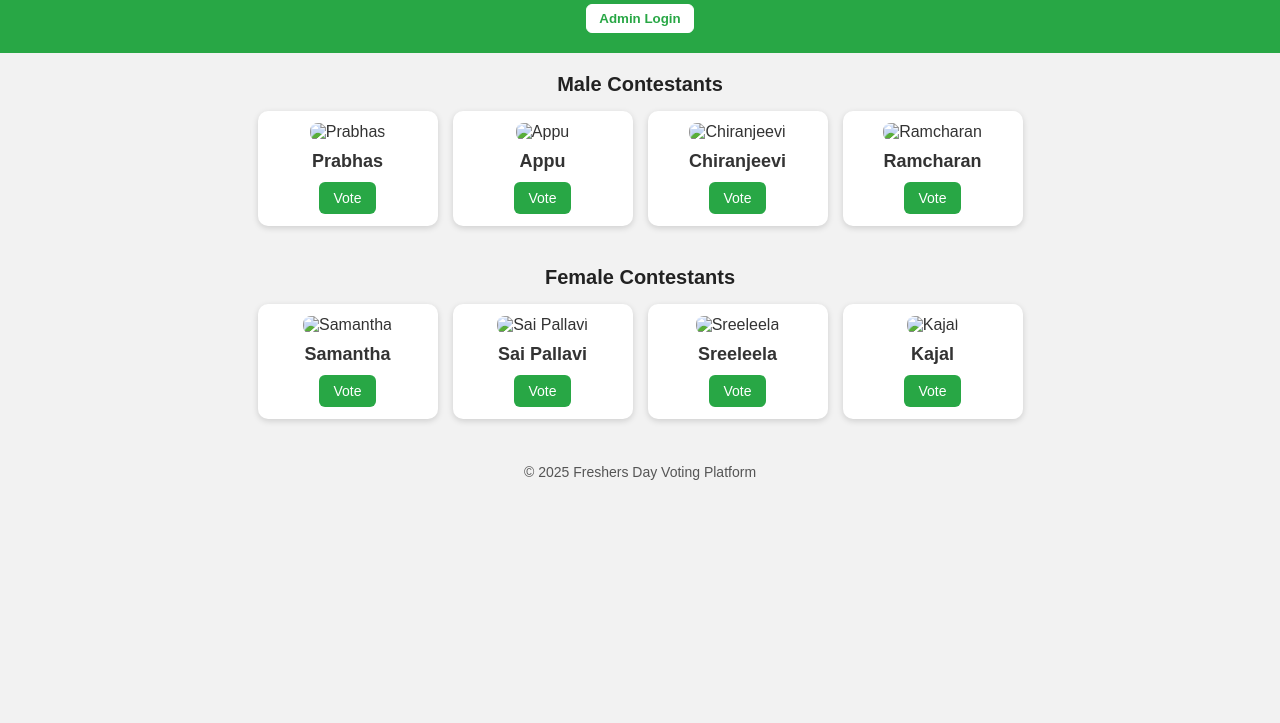
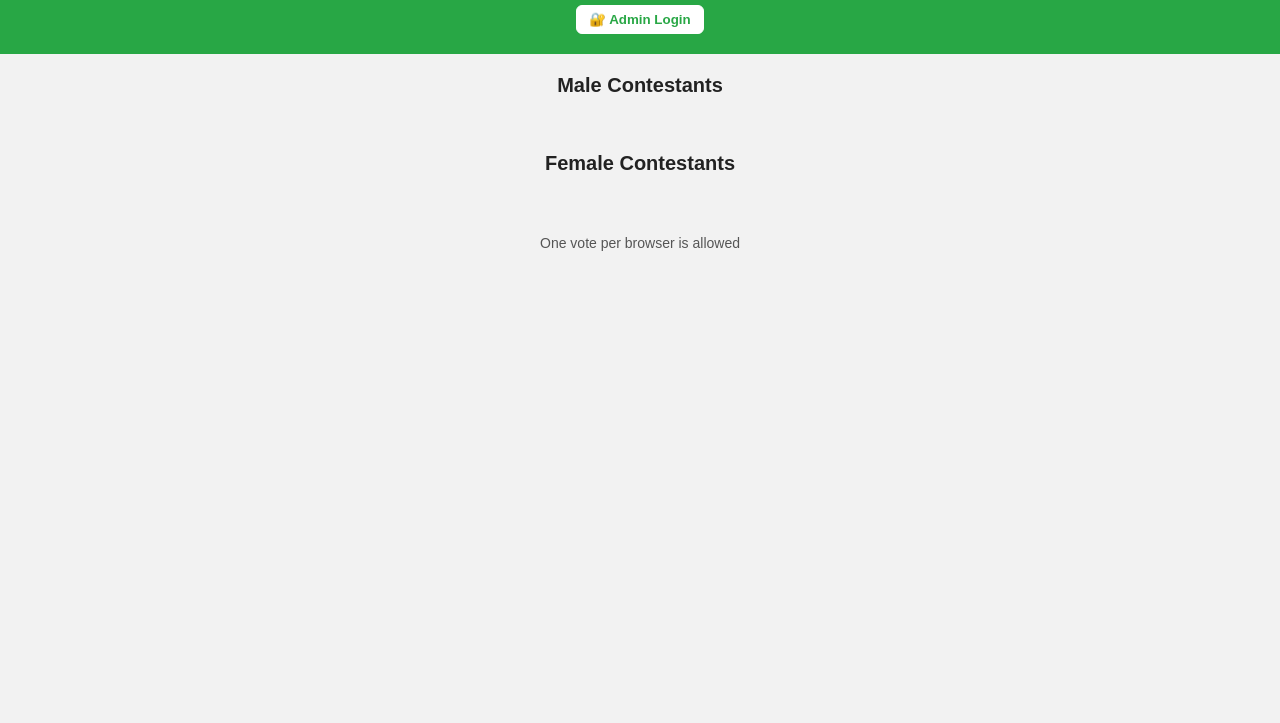
Before and after one commit to Vamshi273/Freshers-, a plain HTML site: page index.html in a window 1280 px wide. Shown: the part 77-800 px from the top of the page. Drawn offline with Linux system fonts and the light colour scheme.

Commit message:
Update index.html

```diff
--- a/index.html
+++ b/index.html
@@ -7,79 +7,31 @@
   <link rel="stylesheet" href="styles.css">
 </head>
 <body>
-  <!-- ===== Header ===== -->
   <header>
-    <h1>Freshers Day Voting</h1>
-    <p>Vote for your favorite contestants below!</p>
-    <button id="adminLogin">Admin Login</button>
+    <h1>🎉 Freshers Day Voting 🎉</h1>
+    <p>Vote for your favorite star!</p>
+    <button id="adminLogin">🔐 Admin Login</button>
   </header>
 
-  <!-- ===== Male Contestants ===== -->
   <section>
     <h2>Male Contestants</h2>
-    <div class="options" id="male-options">
-      <div class="option">
-        <img src="prabhas_latest_photos_2807170354_03.jpg" alt="Prabhas">
-        <h3>Prabhas</h3>
-        <button data-option="Prabhas">Vote</button>
-      </div>
-      <div class="option">
-        <img src="4b66c7797edf566ce33faf716aff65f6.jpg" alt="Appu">
-        <h3>Appu</h3>
-        <button data-option="Appu">Vote</button>
-      </div>
-      <div class="option">
-        <img src="517EDEYjsHL.jpg" alt="Chiranjeevi">
-        <h3>Chiranjeevi</h3>
-        <button data-option="Chiranjeevi">Vote</button>
-      </div>
-      <div class="option">
-        <img src="MV5BZWY1NTQyMWItMWU2OS00NWMwLWFlN2MtMDZlYzEwZmU3MTYzXkEyXkFqcGc@._V1_FMjpg_UX1000_.jpg" alt="Ramcharan">
-        <h3>Ramcharan</h3>
-        <button data-option="Ramcharan">Vote</button>
-      </div>
-    </div>
+    <div class="options" id="male-options"></div>
   </section>
 
-  <!-- ===== Female Contestants ===== -->
   <section>
     <h2>Female Contestants</h2>
-    <div class="options" id="female-options">
-      <div class="option">
-        <img src="samantha-ruth-prabhu-stills-photos-pictures-2008.jpg" alt="Samantha">
-        <h3>Samantha</h3>
-        <button data-option="Samantha">Vote</button>
-      </div>
-      <div class="option">
-        <img src="HD-wallpaper-sai-pallavi-fidaa-love-story-naga-chaitanya-sai-pallavi-shekhar-kammula-tollywood.jpg" alt="Sai Pallavi">
-        <h3>Sai Pallavi</h3>
-        <button data-option="Sai Pallavi">Vote</button>
-      </div>
-      <div class="option">
-        <img src="Sreeleela-m-1.jpg" alt="Sreeleela">
-        <h3>Sreeleela</h3>
-        <button data-option="Sreeleela">Vote</button>
-      </div>
-      <div class="option">
-        <img src="a4c87cf5b9871dd67ebc6df0627d000a.jpg" alt="Kajal">
-        <h3>Kajal</h3>
-        <button data-option="Kajal">Vote</button>
-      </div>
-    </div>
+    <div class="options" id="female-options"></div>
   </section>
 
-  <!-- ===== Admin Panel ===== -->
   <section id="adminPanel">
     <h2>Admin Panel</h2>
     <div id="results" class="results"></div>
   </section>
 
-  <!-- ===== Footer ===== -->
   <footer>
-    <p>&copy; 2025 Freshers Day Voting Platform</p>
+    <p>One vote per browser is allowed</p>
   </footer>
 
-  <!-- ===== App Script ===== -->
   <script type="module" src="app.js"></script>
 </body>
 </html>
```
